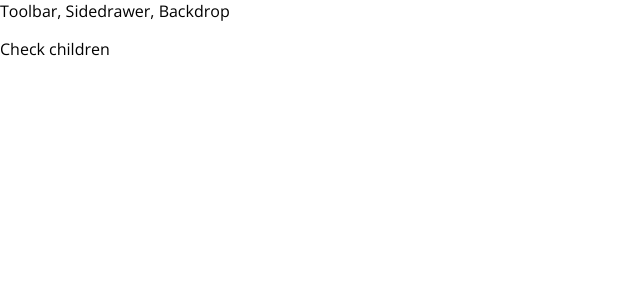
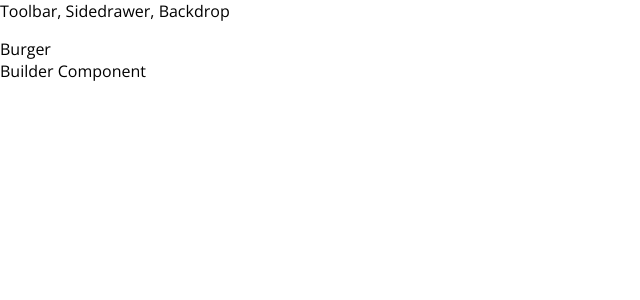
Before and after one commit to skarmakar/react-demo, a React (Create React App) app: page / in a window 1280 px wide. Shown: the top 300 px of the page, without its empty margins (0-640 px from the left). Built offline with nearby package versions, Linux system fonts and the light colour scheme.

Commit message:
burger builder container

```diff
--- a/src/App.js
+++ b/src/App.js
@@ -1,11 +1,13 @@
 import React, { useState } from 'react'
 import Layout from './components/Layout/Layout'
+
+import BurgerBuilder from './containers/BurgerBuilder/BurgerBuilder'
 
 // this is a stateful component
 function App() {
   return (
     <Layout>
-      <p>Check children</p>
+      <BurgerBuilder />
     </Layout>
   );
 }
--- /dev/null
+++ b/src/components/Layout/Layout.css
@@ -0,0 +1,3 @@
+.content {
+    margin-top: 16px;
+}
--- a/src/components/Layout/Layout.js
+++ b/src/components/Layout/Layout.js
@@ -1,10 +1,11 @@
 import React from 'react';
 import Aux from '../../hoc/Aux';
+import './Layout.css';
 
 const layout = (props) => (
     <Aux>
         <div>Toolbar, Sidedrawer, Backdrop</div>
-        <main>
+        <main className='content'>
             {props.children}
         </main>
     </Aux>
--- /dev/null
+++ b/src/containers/BurgerBuilder/BurgerBuilder.js
@@ -0,0 +1,15 @@
+import React, { Component } from 'react';
+import Aux from '../../hoc/Aux'
+
+class BurgerBuilder extends Component {
+    render(){
+        return (
+            <Aux>
+                <div>Burger</div>
+                <div>Builder Component</div>
+            </Aux>
+        )
+    }
+}
+
+export default BurgerBuilder;
```
